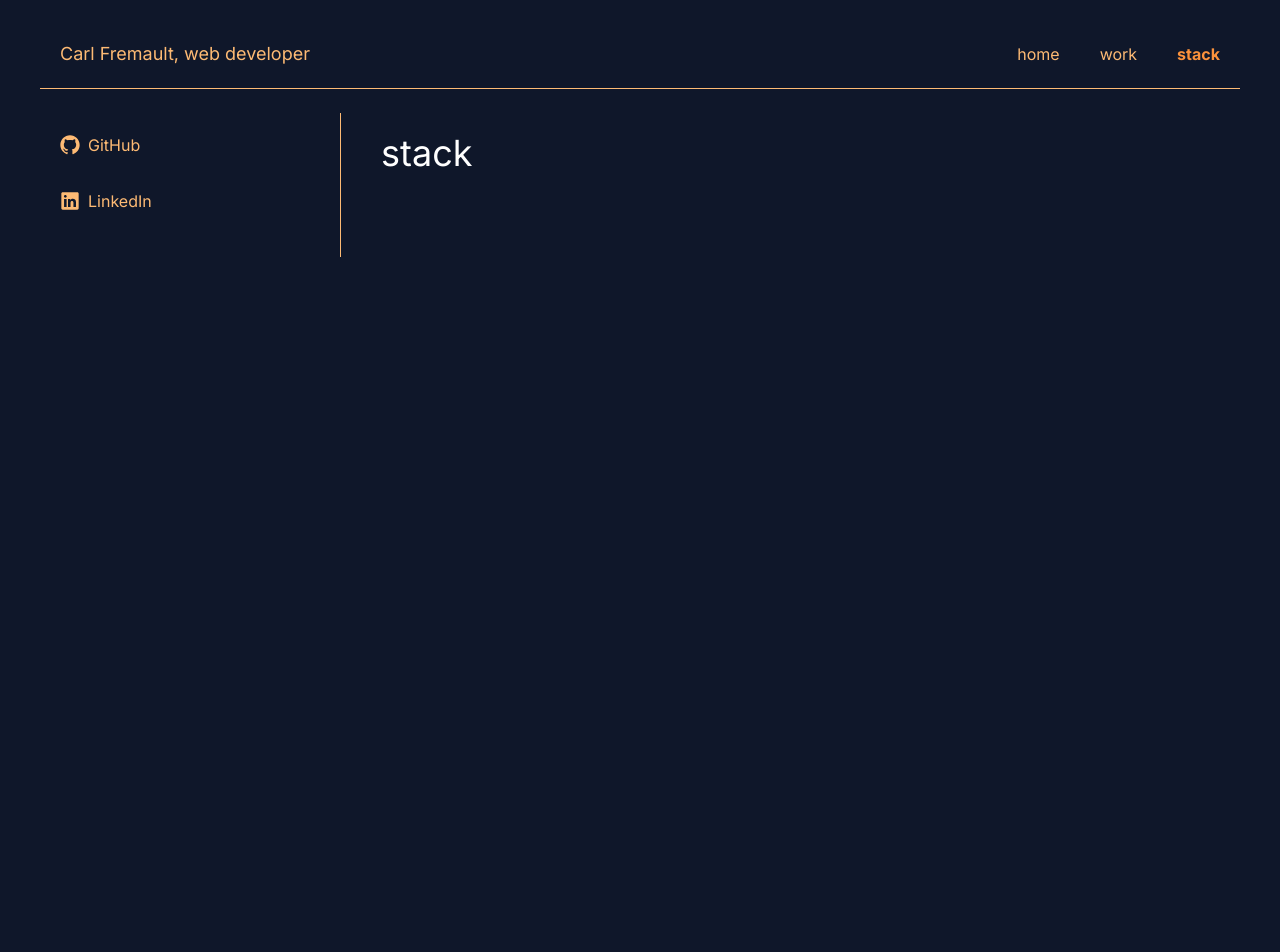
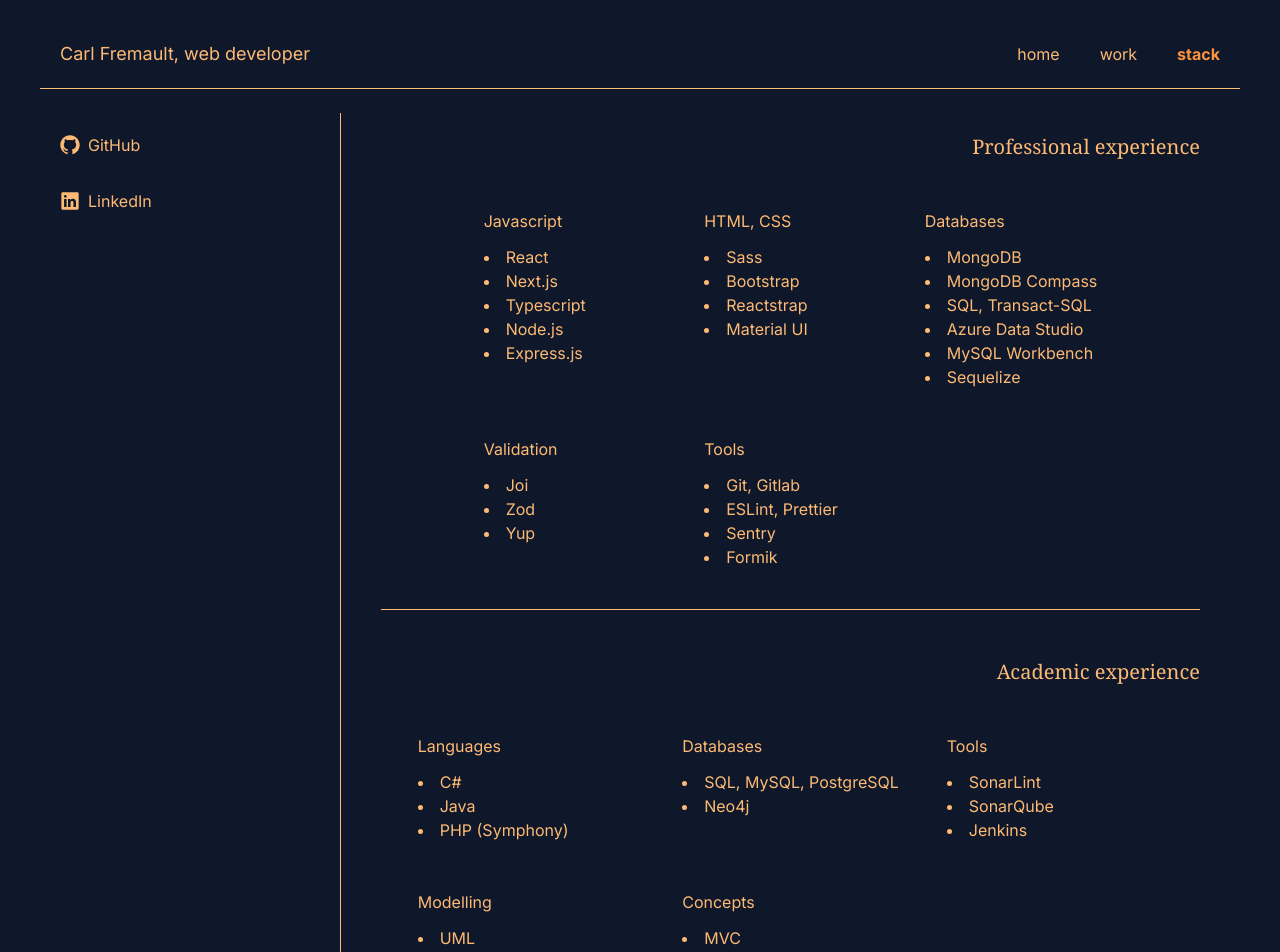
Before and after one commit to carlfremault/NextPortfolioV3, a Next.js app: page /stack in a window 1280 px wide. Shown: the top 952 px of the page. Before the commit the page ends 800 px from the top, so only its background shows below. Built offline with nearby package versions, Linux system fonts and the light colour scheme.

Commit message:
stack page

```diff
--- a/src/app/(routes)/stack/page.tsx
+++ b/src/app/(routes)/stack/page.tsx
@@ -1,7 +1,116 @@
 import React from "react";
 
 const StackPage = () => {
-  return <h1 className="text-4xl text-white">stack</h1>;
+  return (
+    <div className="space-y-12">
+      <div className="border-b  border-b-orange-300 pb-10">
+        <div className="mb-12 flex items-center justify-center md:justify-end">
+          <h2 className="text-right font-serif text-xl">
+            Professional experience
+          </h2>
+        </div>
+        <div className="flex w-full flex-col items-center">
+          <div className="grid grid-cols-1 gap-12 md:grid-cols-2 lg:grid-cols-3">
+            <div>
+              <h3 className="mb-3">Javascript</h3>
+              <ul className="list-inside list-disc">
+                <li>React</li>
+                <li>Next.js</li>
+                <li>Typescript</li>
+                <li>Node.js</li>
+                <li>Express.js</li>
+              </ul>
+            </div>
+            <div>
+              <h3 className="mb-3">HTML, CSS</h3>
+              <ul className="list-inside list-disc">
+                <li>Sass</li>
+                <li>Bootstrap</li>
+                <li>Reactstrap</li>
+                <li>Material UI</li>
+              </ul>
+            </div>
+            <div>
+              <h3 className="mb-3">Databases</h3>
+              <ul className="list-inside list-disc">
+                <li>MongoDB</li>
+                <li>MongoDB Compass</li>
+                <li>SQL, Transact-SQL</li>
+                <li>Azure Data Studio</li>
+                <li>MySQL Workbench</li>
+                <li>Sequelize</li>
+              </ul>
+            </div>
+            <div>
+              <h3 className="mb-3">Validation</h3>
+              <ul className="list-inside list-disc">
+                <li>Joi</li>
+                <li>Zod</li>
+                <li>Yup</li>
+              </ul>
+            </div>
+            <div>
+              <h3 className="mb-3">Tools</h3>
+              <ul className="list-inside list-disc">
+                <li>Git, Gitlab</li>
+                <li>ESLint, Prettier</li>
+                <li>Sentry</li>
+                <li>Formik</li>
+              </ul>
+            </div>
+          </div>
+        </div>
+      </div>
+      <div className="border-b  border-b-orange-300 pb-10">
+        <div className="mb-12 flex items-center justify-center md:justify-end">
+          <h2 className="text-right font-serif text-xl">Academic experience</h2>
+        </div>
+        <div className="flex w-full flex-col items-center">
+          <div className="grid grid-cols-1 gap-12 md:grid-cols-2 lg:grid-cols-3">
+            <div>
+              <h3 className="mb-3">Languages</h3>
+              <ul className="list-inside list-disc">
+                <li>C#</li>
+                <li>Java</li>
+                <li>PHP (Symphony)</li>
+              </ul>
+            </div>
+            <div>
+              <h3 className="mb-3">Databases</h3>
+              <ul className="list-inside list-disc">
+                <li>SQL, MySQL, PostgreSQL</li>
+                <li>Neo4j</li>
+              </ul>
+            </div>
+            <div>
+              <h3 className="mb-3">Tools</h3>
+              <ul className="list-inside list-disc">
+                <li>SonarLint</li>
+                <li>SonarQube</li>
+                <li>Jenkins</li>
+              </ul>
+            </div>
+            <div>
+              <h3 className="mb-3">Modelling</h3>
+              <ul className="list-inside list-disc">
+                <li>UML</li>
+                <li>Merise/2</li>
+              </ul>
+            </div>
+            <div>
+              <h3 className="mb-3">Concepts</h3>
+              <ul className="list-inside list-disc">
+                <li>MVC</li>
+                <li>REST API</li>
+                <li>Design Patterns</li>
+                <li>SOLID principles</li>
+              </ul>
+            </div>
+          </div>
+        </div>
+      </div>
+    </div>
+  );
 };
 
 export default StackPage;
```
